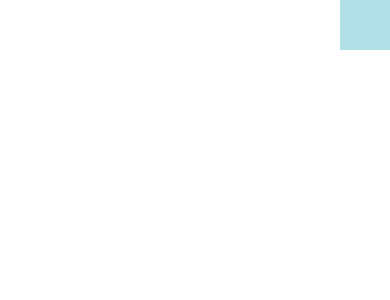
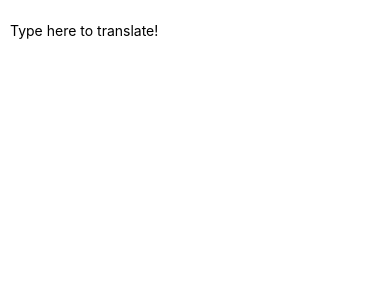
Before and after one commit to pistolphat/reactNative, a React Native app in the folder AwesomeProject/: screen / in a window 390 px wide. Shown: the top 300 px of the page. Built offline with nearby package versions, Linux system fonts and the light colour scheme.

Commit message:
handling text inputs

```diff
--- a/AwesomeProject/App.js
+++ b/AwesomeProject/App.js
@@ -1,22 +1,24 @@
 import React, { Component } from 'react';
-import { AppRegistry, View } from 'react-native';
+import { AppRegistry, Text, TextInput, View } from 'react-native';
 
-export default class AlignItemsBasics extends Component {
+export default class PizzaTranslator extends Component {
+  constructor(props) {
+    super(props);
+    this.state = {text: ''};
+  }
+
   render() {
     return (
-      // Try setting `alignItems` to 'flex-start'
-      // Try setting `justifyContent` to `flex-end`.
-      // Try setting `flexDirection` to `row`.
-      <View style={{
-        flex: 1,
-        flexDirection: 'row',
-        justifyContent: 'flex-end',
-        alignItems: 'flex-start',
-      }}>
-        <View style={{width: 50, height: 50, backgroundColor: 'powderblue'}} />
-        <View style={{height: 50, backgroundColor: 'skyblue'}} />
-        <View style={{height: 100, backgroundColor: 'steelblue'}} />
+      <View style={{padding: 10}}>
+        <TextInput
+          style={{height: 40}}
+          placeholder="Type here to translate!"
+          onChangeText={(text) => this.setState({text})}
+        />
+        <Text style={{padding: 10, fontSize: 42}}>
+          {this.state.text.split(' ').map((word) => word && '🍕').join(' ')}
+        </Text>
       </View>
     );
   }
-};
+}
```
